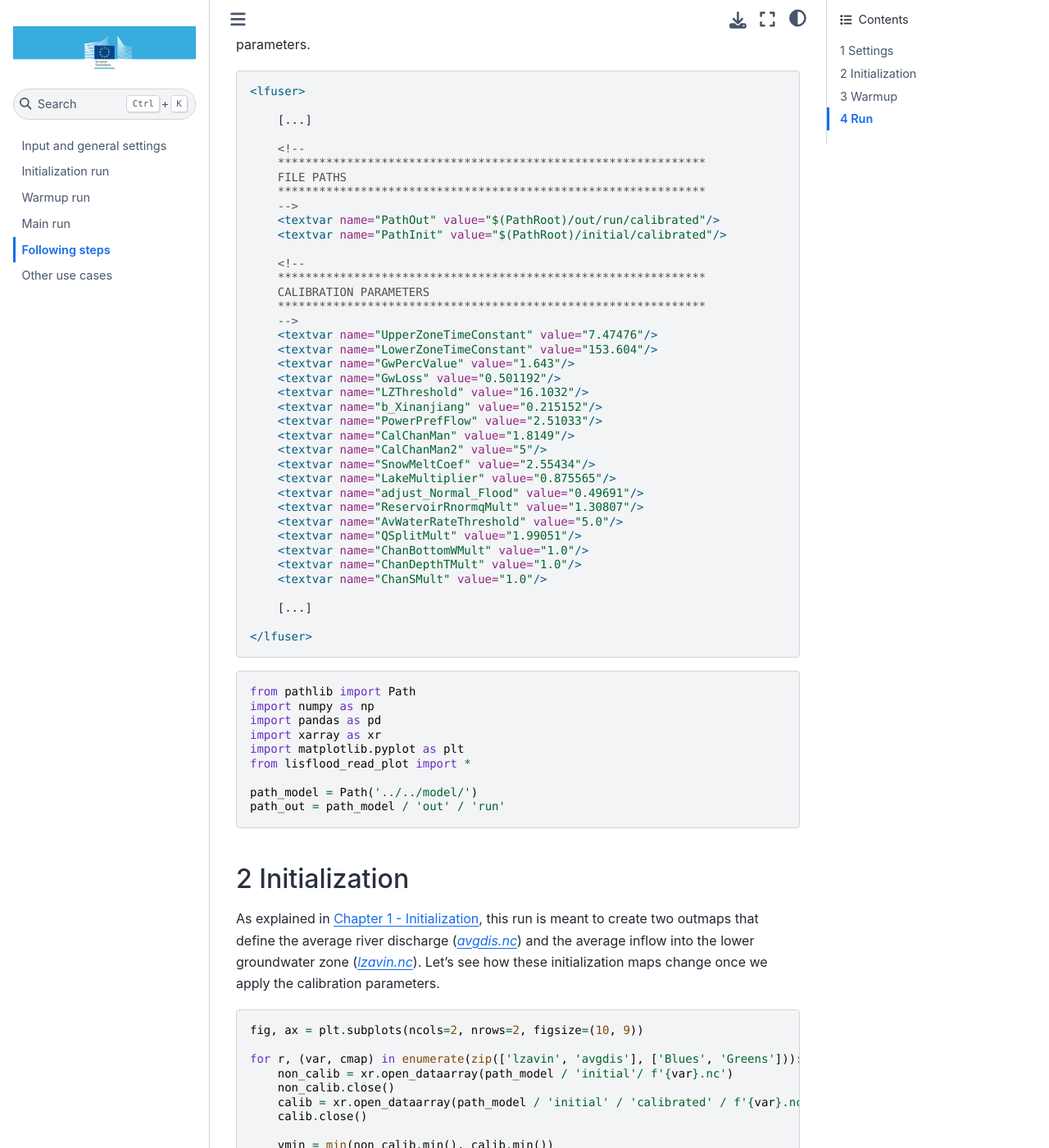
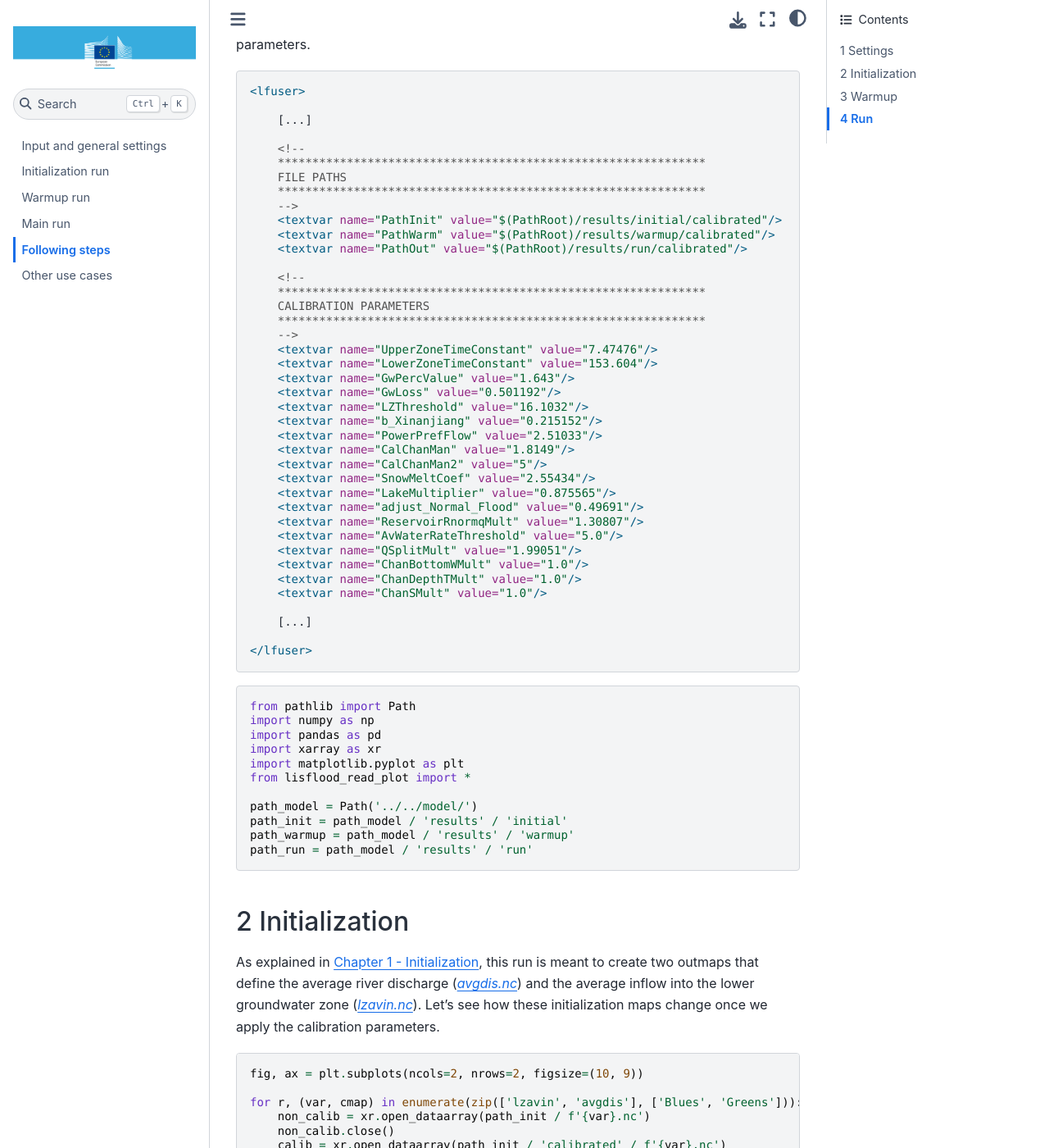
Before and after one commit to ec-jrc/lisflood-usecases, a Jupyter Book: the page built from LF_mekong_usecase/docs/book/4_following_steps.md, in a window 1280 px wide and 1400 px high, scrolled down 1013 px. Shown: the whole window at 82% size. Built offline with Jupyter Book 1.0.4 settings and Sphinx 7.4.7 and the Sphinx Book theme 1.1.4, drawn with Linux system fonts in a browser that asks for light colours; some of the changed text lies outside the part shown.

Commit message:
Update MD files of the book

````diff
--- a/LF_mekong_usecase/docs/book/4_following_steps.md
+++ b/LF_mekong_usecase/docs/book/4_following_steps.md
@@ -26,8 +26,9 @@ The snippet below shows a part of the file [_settings_calibrated_run.xml_](../..
     FILE PATHS
     **************************************************************
     -->
-    <textvar name="PathOut" value="$(PathRoot)/out/run/calibrated"/>
-    <textvar name="PathInit" value="$(PathRoot)/initial/calibrated"/>
+    <textvar name="PathInit" value="$(PathRoot)/results/initial/calibrated"/>
+    <textvar name="PathWarm" value="$(PathRoot)/results/warmup/calibrated"/>
+    <textvar name="PathOut" value="$(PathRoot)/results/run/calibrated"/>
 
     <!--
     **************************************************************
@@ -68,7 +69,9 @@ import matplotlib.pyplot as plt
 from lisflood_read_plot import *
 
 path_model = Path('../../model/')
-path_out = path_model / 'out' / 'run'
+path_init = path_model / 'results' / 'initial'
+path_warmup = path_model / 'results' / 'warmup'
+path_run = path_model / 'results' / 'run'
 ```
 
 ## 2 Initialization
@@ -80,9 +83,9 @@ As explained in [Chapter 1 - Initialization](1_initialization.ipynb), this run i
 fig, ax = plt.subplots(ncols=2, nrows=2, figsize=(10, 9))
 
 for r, (var, cmap) in enumerate(zip(['lzavin', 'avgdis'], ['Blues', 'Greens'])):
-    non_calib = xr.open_dataarray(path_model / 'initial'/ f'{var}.nc')
+    non_calib = xr.open_dataarray(path_init / f'{var}.nc')
     non_calib.close()
-    calib = xr.open_dataarray(path_model / 'initial' / 'calibrated' / f'{var}.nc')
+    calib = xr.open_dataarray(path_init / 'calibrated' / f'{var}.nc')
     calib.close()
 
     vmin = min(non_calib.min(), calib.min())
@@ -95,6 +98,7 @@ for r, (var, cmap) in enumerate(zip(['lzavin', 'avgdis'], ['Blues', 'Greens'])):
 fig.text(.275, .9, 'Uncalibrated', fontsize=12, horizontalalignment='center')
 fig.text(.7, .9, 'Calibrated', fontsize=12, horizontalalignment='center');
 ```
+
 
 
 ![png](images/4_1.png)
@@ -121,10 +125,10 @@ The following figure compares the end state maps of the warmup run with default
 init_cond = {'uncalibrated': {}, 'calibrated': {}}
 vmin, vmax = np.nan, np.nan
 for var in ['tha', 'thb', 'thc', 'uz', 'lz']:
-    da = xr.open_dataarray(path_model / 'initial' / f'{var}_end.nc')
+    da = xr.open_dataarray(path_warmup /  f'{var}_end.nc')
     da.close()
     init_cond['uncalibrated'][var] = da
-    da = xr.open_dataarray(path_model / 'initial' / 'calibrated' / f'{var}_end.nc')
+    da = xr.open_dataarray(path_warmup / 'calibrated' / f'{var}_end.nc')
     da.close()
     init_cond['calibrated'][var] = da
 
@@ -169,11 +173,11 @@ The following figure shows the timeseries of the average lower groundwater stora
 
 ```python
 # load map stack for the uncalibrated warmup
-lz = xr.open_dataarray(path_model / 'out' / 'warmup' / 'lz.nc')
+lz = xr.open_dataarray(path_warmup / 'lz.nc')
 lz.close()
 
 # load map stack for the calibrated warmup
-lz_cal = xr.open_dataarray(path_model / 'out' / 'warmup' / 'calibrated' / 'lz.nc')
+lz_cal = xr.open_dataarray(path_warmup / 'calibrated' / 'lz.nc')
 lz_cal.close()
 
 # plot comparison
@@ -209,10 +213,10 @@ settings = path_model / 'settings_run.xml'
 settings_cal = path_model / 'settings_calibrated_run.xml'
 
 # import non-calibrated discharge timeseries
-dis = read_tss(path_out / 'disWin.tss', xml=settings)
+dis = read_tss(path_run / 'disWin.tss', xml=settings)
 
 # import calibrated discharge timeseries
-dis_cal = read_tss(path_out / 'calibrated' / 'disWin.tss', xml=settings_cal)
+dis_cal = read_tss(path_run / 'calibrated' / 'disWin.tss', xml=settings_cal)
 
 # plot timeseries
 fig, ax = plt.subplots(figsize=(12, 4))
````
Also changed, not shown: LF_mekong_usecase/docs/book/1_initialization.md (+7 -2 lines), LF_mekong_usecase/docs/book/2_warmup.md (+12 -11 lines), LF_mekong_usecase/docs/book/3_run.md (+17 -16 lines), LF_mekong_usecase/docs/book/images/1_1.png, LF_mekong_usecase/docs/book/images/2_1.png, LF_mekong_usecase/docs/book/images/3_1.png, LF_mekong_usecase/docs/book/images/3_2.png, LF_mekong_usecase/docs/book/images/3_3.png, LF_mekong_usecase/docs/book/images/3_4.png, LF_mekong_usecase/docs/book/images/3_5.png, LF_mekong_usecase/docs/book/images/3_6.png, LF_mekong_usecase/docs/book/images/3_7.png, LF_mekong_usecase/docs/book/images/4_1.png, LF_mekong_usecase/docs/book/images/4_2.png, 2 more files.
